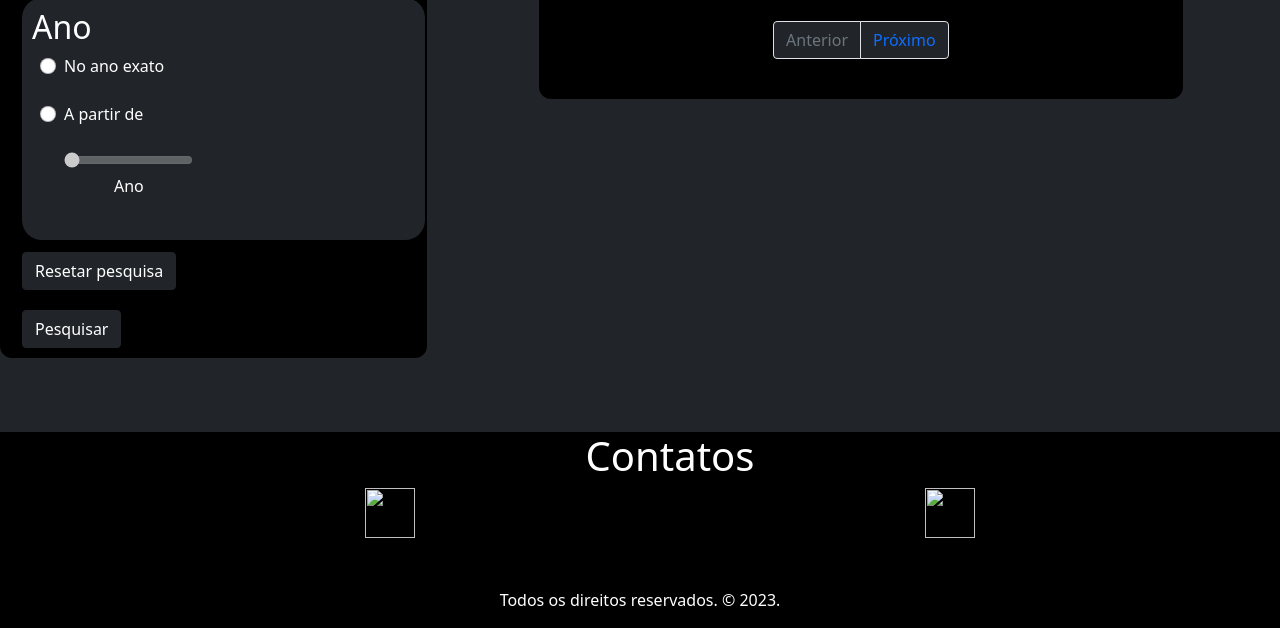
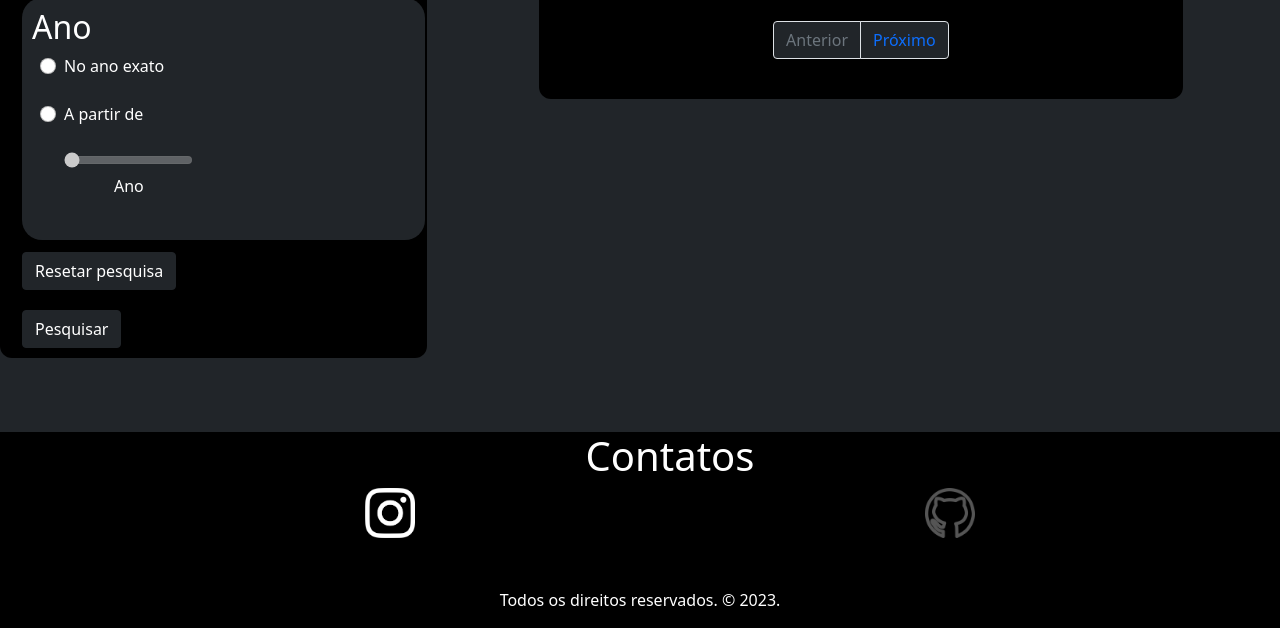
Before and after one commit to NicolasSlmetal/kuudere_play, a plain HTML site: page index.html in a window 1280 px wide. Shown: the part 1441-2069 px from the top of the page. Drawn offline with nearby package versions, Linux system fonts and the light colour scheme.

Commit message:
Correção do nome de diretório de imagens

```diff
--- a/index.html
+++ b/index.html
@@ -392,12 +392,12 @@
                     </div>
                     <div class="col-6">
                         <a href="https://instagram.com/limabrito_san?igshid=NGVhN2U2NjQ0Yg==">
-                            <img id="contact-1" class="contact-image" src="imagens/inst.png">
+                            <img id="contact-1" class="contact-image" src="images/inst.png">
                         </a>
                     </div>
                     <div class="col-6">
                         <a href="https://github.com/NicolasSlmetal">
-                            <img id="contact-2" class="contact-image" src="imagens/github.png">
+                            <img id="contact-2" class="contact-image" src="images/github.png">
                         </a>
                     </div>
                 </div>
```
